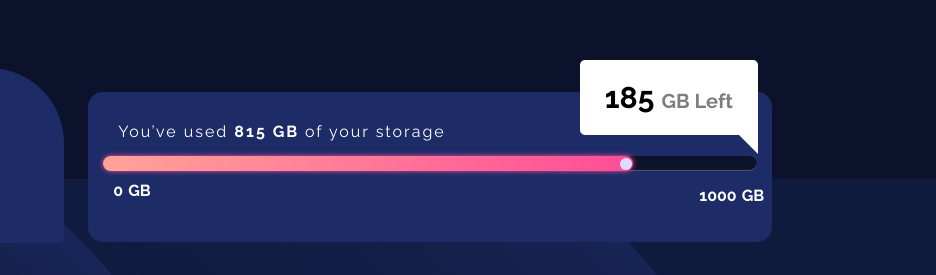
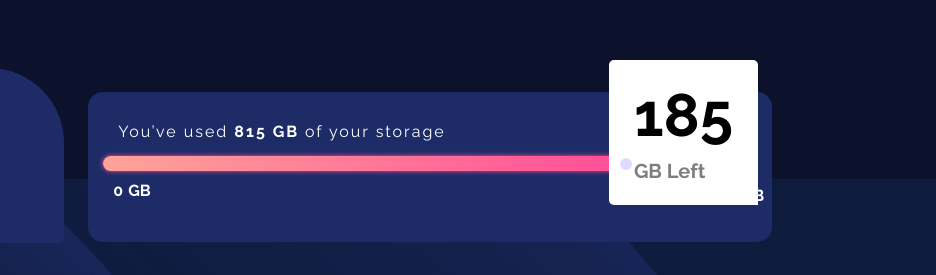
Before and after one commit to KibenonCollins/fylo-data-storage-solution, a plain HTML site: page index.html in a window 1280 px wide. Shown: the part 252-527 px from the top of the page, 344-1280 px from the left. Drawn offline with Linux system fonts and the light colour scheme.

Commit message:
Added h1 element

```diff
--- a/index.html
+++ b/index.html
@@ -44,7 +44,7 @@
   <span style=></span>
 </div>
 <div class="left-size">
-  185
+ <h1> 185 </h1>
  <span> GB Left </span>
 </div>
 <div class="last">
```
